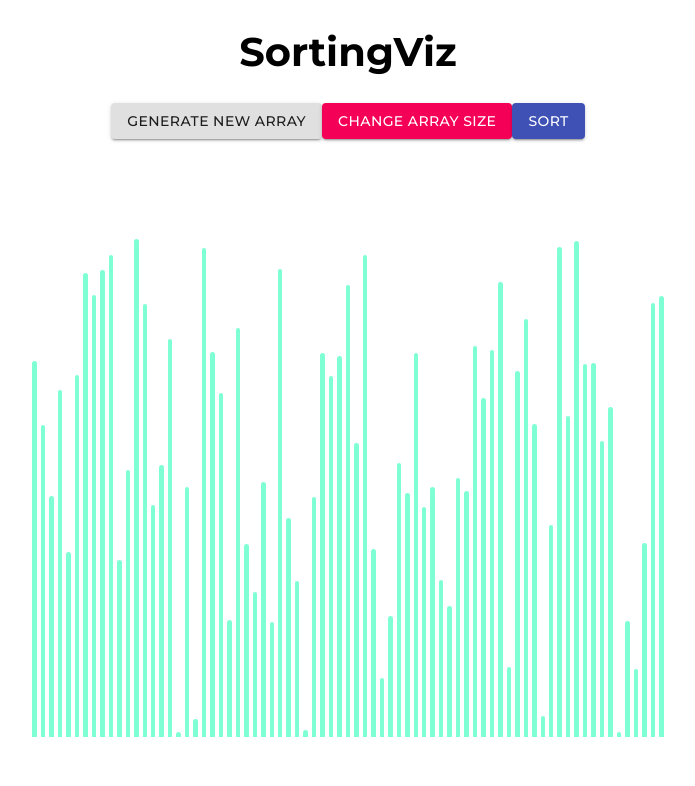
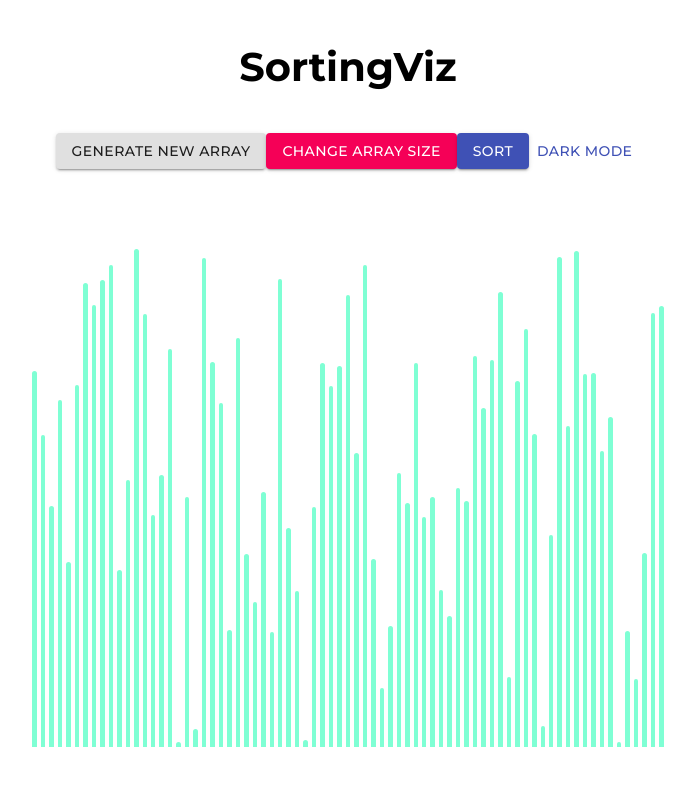
Before and after one commit to daksh4469/SortingViz, a React (Create React App) app: page / in a window 1280 px wide. Shown: the top 786 px of the page, without its empty margins (292-987 px from the left). Built offline with nearby package versions, Linux system fonts and the light colour scheme.

Commit message:
add dark mode

```diff
--- a/src/Main.css
+++ b/src/Main.css
@@ -25,8 +25,12 @@ p{
     font-weight: 600;
 }
 
+.heading{
+    padding: 15px 0;
+}
+
 .array-container{
-    margin-top: 100px;
+    margin-top: 80px;
 }
 /*
 .buttons{
--- a/src/Main.js
+++ b/src/Main.js
@@ -107,14 +107,23 @@ function Main(props){
         }
     }
 
+    function darkmode(){
+
+        document.getElementsByClassName('array-container')[0].style.backgroundColor = "black";
+        document.getElementsByClassName('window')[0].style.backgroundColor = "black";
+        document.getElementsByClassName('heading')[0].style.color = "white";
+        document.getElementsByClassName('dark')[0].style.color = "white";
+    }
+
     return (
-        <div>
-            <h1>SortingViz</h1>
+        <div className="window">
+            <h1 className="heading">SortingViz</h1>
             <div className="buttons">
             <Box mt={2}>
             <Button className={classes.button} variant="contained" onClick={generateNewArray} style={start ? {opacity: "0.5"} : {opacity: "1"}}>Generate New Array</Button>
             <Button variant="contained" color="secondary" onClick={changeArraysize} style={start ? {opacity: "0.5"} : {opacity: "1"}}>Change Array Size</Button>
             <Button color="primary" variant="contained" onClick={arraysort} style={start ? {opacity: "0.5"} : {opacity: "1"}}>Sort</Button>
+            <Button onClick={darkmode} className="dark" color="primary">Dark Mode</Button>
             </Box>
             </div>
             <p>{msg}</p>
```
Also changed, not shown: 1 other file (tests, documents, lock files or other folders).
